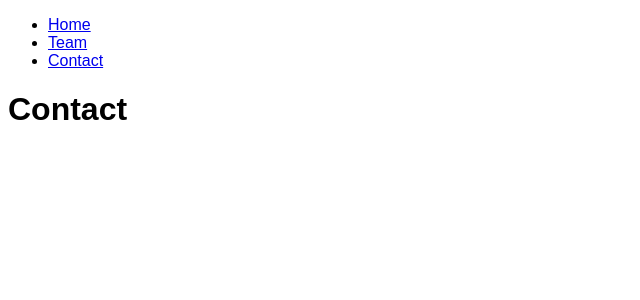
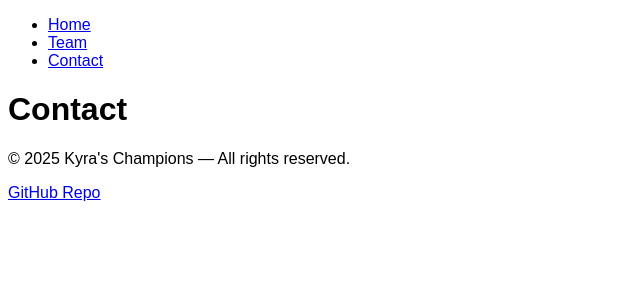
Before and after one commit to Mario6002/kyras-champions, a React app in the folder kyras-champions/: page /contact in a window 1280 px wide. Shown: the top 300 px of the page, without its empty margins (0-640 px from the left). Built offline with nearby package versions, Linux system fonts and the light colour scheme.

Commit message:
Update Footer.jsx

```diff
--- a/kyras-champions/src/components/Footer.jsx
+++ b/kyras-champions/src/components/Footer.jsx
@@ -1 +1,14 @@
-export default function Footer(){ return <footer></footer>; }
+import React from "react";
+
+export default function Footer() {
+  return (
+    <footer className="site-footer">
+      <p>© {new Date().getFullYear()} Kyra's Champions — All rights reserved.</p>
+      <p>
+        <a href="https://github.com/yourusername/kyras-champions" target="_blank" rel="noopener noreferrer">
+          GitHub Repo
+        </a>
+      </p>
+    </footer>
+  );
+}
```
